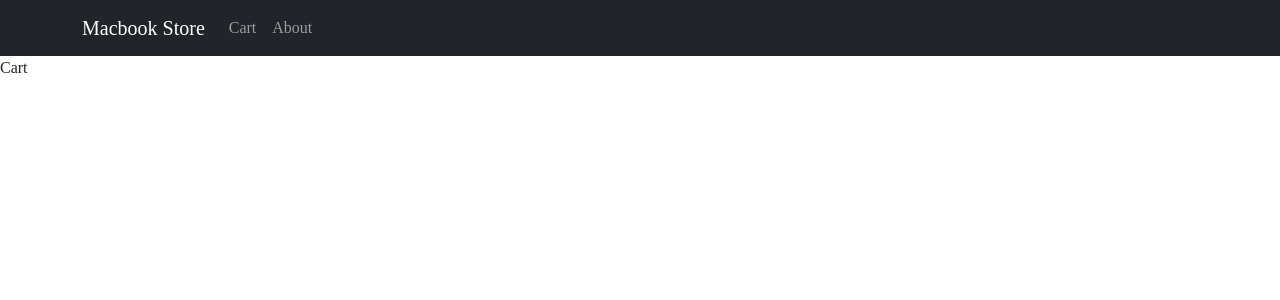
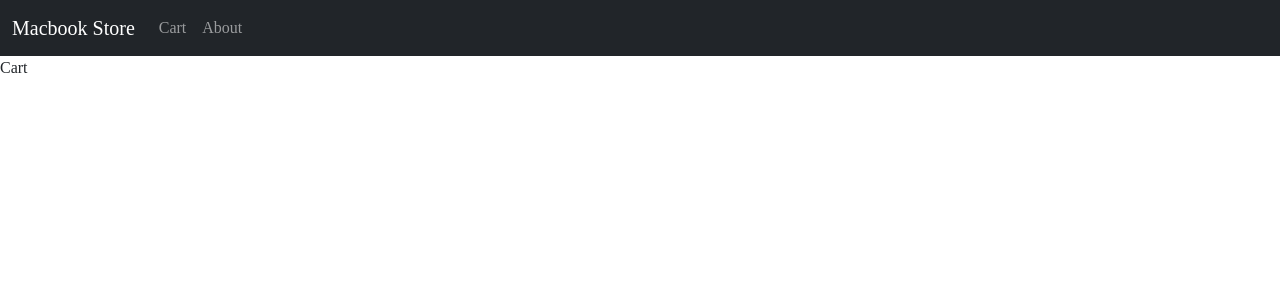
Before and after one commit to rainyel97/simple-shop, a React (Create React App) app: page /Cart in a window 1280 px wide. Shown: the top 300 px of the page. Built offline with nearby package versions, Linux system fonts and the light colour scheme; a web font is replaced by a local one.

Commit message:
홈 페이지 네비게이션 바 정렬 변경

```diff
--- a/src/components/Header.tsx
+++ b/src/components/Header.tsx
@@ -17,8 +17,8 @@
 export default function Header() {
   const navigate = useNavigate();
   return (
-    <Navr collapseOnSelect expand="lg" bg="dark" variant="dark">
-      <Container>
+    <Navr collapseOnSelect expand="sm" bg="dark" variant="dark">
+      <Container className="m-0 justify-content-between">
         <NavBrand
           onClick={() => {
             navigate("/");
@@ -28,7 +28,7 @@
         </NavBrand>
         <Navbar.Toggle aria-controls="responsive-navbar-nav" />
         <Navbar.Collapse id="responsive-navbar-nav">
-          <Nav className="me-auto">
+          <Nav>
             <Nav.Link
               onClick={() => {
                 navigate("/Cart");
--- a/src/pages/Detail.tsx
+++ b/src/pages/Detail.tsx
@@ -28,7 +28,7 @@
               width="80%"
             />
           </ImgContainer>
-          <div className="col-md-6">
+          <div className="col-md-8">
             <h4 className="pt-5">{props.data[id].itemName}</h4>
             <p>{props.data[id].discription}</p>
             <p>￦{props.data[id].price.toLocaleString()}</p>
```
